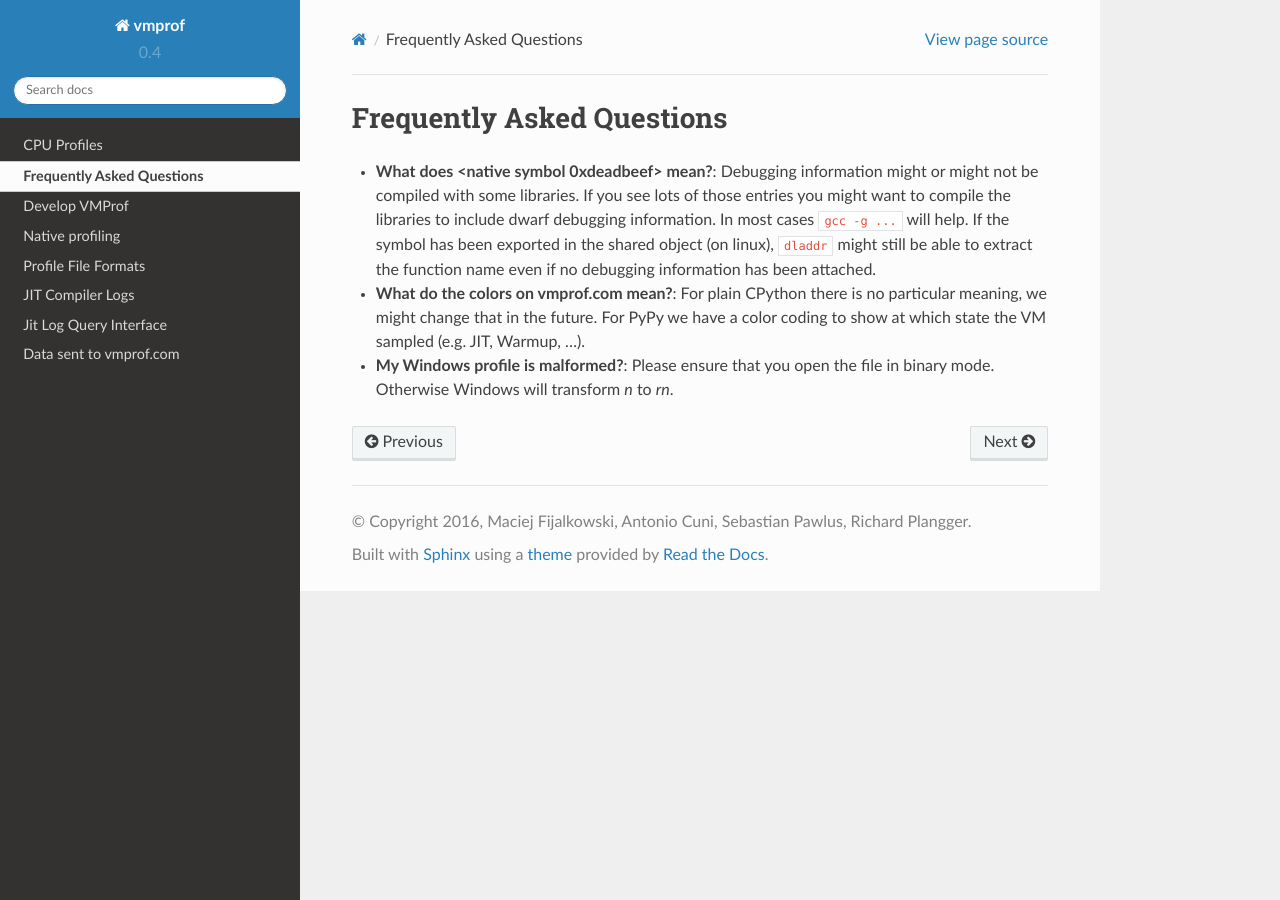
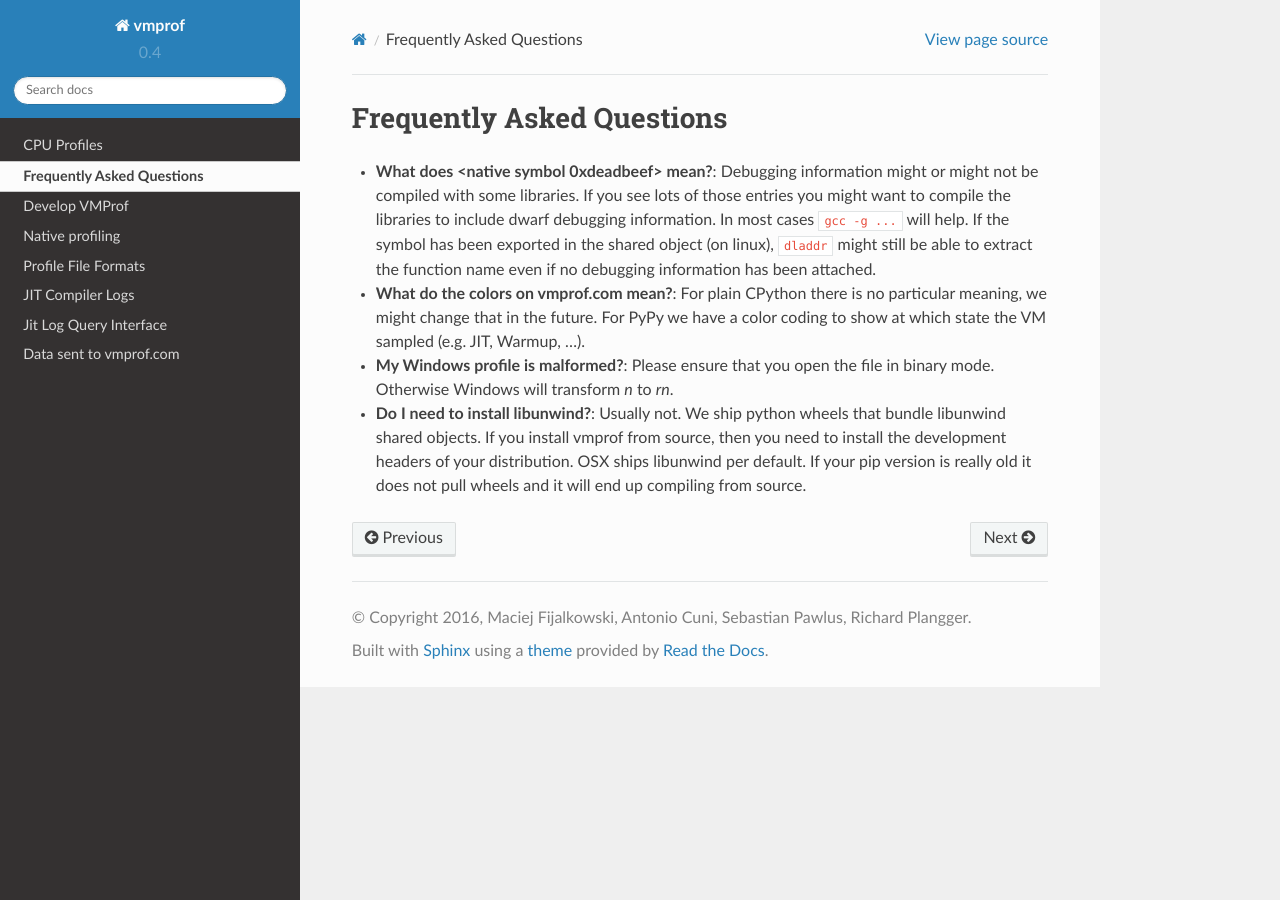
Before and after one commit to vmprof/vmprof-python, a Sphinx documentation site: the page built from docs/faq.rst, in a window 1280 px wide. Built offline with Sphinx 7.4.7 and the Read the Docs theme 2.0.0, drawn with Linux system fonts in a browser that asks for light colours.

Commit message:
update faq entry

```diff
--- a/docs/faq.rst
+++ b/docs/faq.rst
@@ -12,3 +12,5 @@
 
 * **My Windows profile is malformed?**: Please ensure that you open the file in binary mode. Otherwise Windows
   will transform `\n` to `\r\n`.
+
+* **Do I need to install libunwind?**: Usually not. We ship python wheels that bundle libunwind shared objects. If you install vmprof from source, then you need to install the development headers of your distribution. OSX ships libunwind per default. If your pip version is really old it does not pull wheels and it will end up compiling from source.
```
